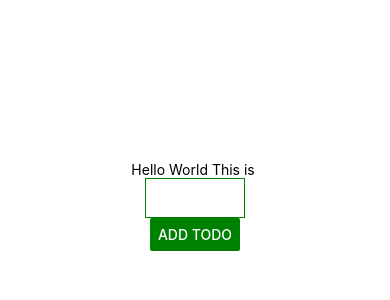
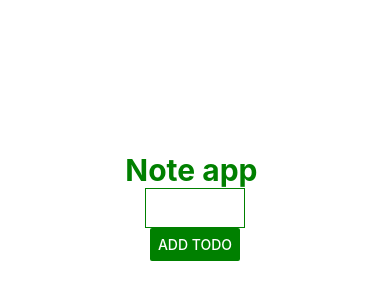
Before and after one commit to EstefaniaAR/React-Native-Test, a React Native app: screen / in a window 390 px wide. Shown: the part 216-516 px from the top of the page. Built offline with nearby package versions, Linux system fonts and the light colour scheme.

Commit message:
Update App.js

```diff
--- a/App.js
+++ b/App.js
@@ -37,7 +37,7 @@ class App extends React.Component
   render(){
     return (
       <View style ={styles.viewStyle}>
-        <Text>Hello World This is </Text>
+        <Text style={styles.header}>Note app </Text>
         <TextInput
           style={styles.inputStyle}
           onChangeText={(text)=>this.setState({text})}
@@ -59,12 +59,19 @@ const styles = {
     flex:1
   ,alignItems: 'center'
   ,justifyContent:'center'
+  ,margin: 10
   },
   inputStyle :{
     height: 40
     ,width: 100
     ,borderColor: "green"
     ,borderWidth:1
+  },
+  header:{
+    fontSize: 30
+    ,color: 'green'
+    ,fontWeight: 'bold'
+
   }
 }
 
```
